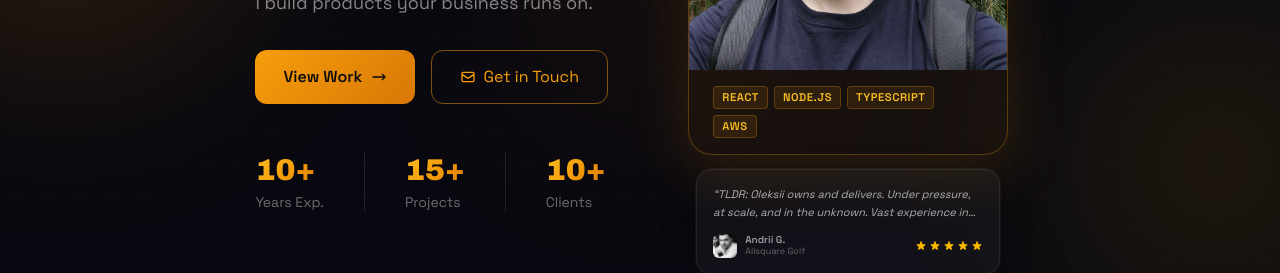
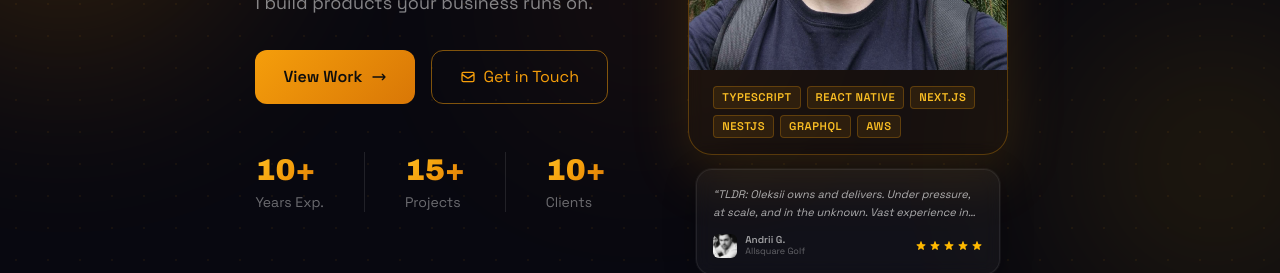
Before and after one commit to Cagyo/portfolio, a Next.js app: page / in a window 1280 px wide. Shown: the part 396-669 px from the top of the page. Built offline with nearby package versions, Linux system fonts and the light colour scheme; no server answers.

Commit message:
chore(skills): use skills for hero from app-wide list

```diff
--- a/app/_home/skills/skills-data.ts
+++ b/app/_data/skills-data.ts
@@ -10,15 +10,15 @@ export type Skill = {
 }
 
 export const SKILLS: Skill[] = [
-  // Top 7 (highlighted)
+  // Top 6 (highlighted)
   { name: "TypeScript", cat: 3, top: true },
-  { name: "React", cat: 1, top: true },
+  { name: "React Native", cat: 1, top: true },
   { name: "Next.js", cat: 1, top: true },
-  { name: "Node.js", cat: 2, top: true },
-  { name: "PostgreSQL", cat: 4, top: true },
-  { name: "Docker", cat: 5, top: true },
+  { name: "NestJS", cat: 2, top: true },
+  { name: "GraphQL", cat: 2, top: true },
   { name: "AWS", cat: 6, top: true },
   // Frontend
+  { name: "React", cat: 1 },
   { name: "Vue.js", cat: 1 },
   { name: "Svelte", cat: 1 },
   { name: "Tailwind CSS", cat: 1 },
@@ -29,9 +29,9 @@ export const SKILLS: Skill[] = [
   { name: "Vite", cat: 1 },
   { name: "Webpack", cat: 1 },
   // Backend
+  { name: "Node.js", cat: 2 },
   { name: "Express", cat: 2 },
   { name: "Fastify", cat: 2 },
-  { name: "GraphQL", cat: 2 },
   { name: "REST APIs", cat: 2 },
   { name: "tRPC", cat: 2 },
   { name: "WebSockets", cat: 2 },
@@ -44,12 +44,14 @@ export const SKILLS: Skill[] = [
   { name: "Rust", cat: 3 },
   { name: "SQL", cat: 3 },
   // Database
+  { name: "PostgreSQL", cat: 4 },
   { name: "MongoDB", cat: 4 },
   { name: "MySQL", cat: 4 },
   { name: "Supabase", cat: 4 },
   { name: "Drizzle ORM", cat: 4 },
   { name: "SQLite", cat: 4 },
   // DevOps
+  { name: "Docker", cat: 5 },
   { name: "Kubernetes", cat: 5 },
   { name: "GitHub Actions", cat: 5 },
   { name: "Terraform", cat: 5 },
--- a/app/_home/hero/PhotoCard.tsx
+++ b/app/_home/hero/PhotoCard.tsx
@@ -2,13 +2,14 @@ import Image from "next/image";
 import styles from "./PhotoCard.module.css";
 import { Tag } from "../../_components/tag/Tag";
 import { TestimonialSnippet, type SnippetTestimonial } from "../recommendations/TestimonialSnippet";
+import { SKILLS } from "../../_data/skills-data";
 
 type PhotoCardProps = {
   availableLabel: string;
   testimonial?: SnippetTestimonial;
 };
 
-const TAGS = ["React", "Node.js", "TypeScript", "AWS"];
+const TOP_SKILL_NAMES = SKILLS.filter((skill) => skill.top).map((skill) => skill.name);
 
 export function PhotoCard({ availableLabel, testimonial }: PhotoCardProps) {
   return (
@@ -37,7 +38,7 @@ export function PhotoCard({ availableLabel, testimonial }: PhotoCardProps) {
 
         {/* Tags */}
         <div className="px-6 py-4 flex flex-wrap gap-1.5">
-          {TAGS.map((tag) => (
+          {TOP_SKILL_NAMES.map((tag) => (
             <Tag key={tag}>{tag}</Tag>
           ))}
         </div>
--- a/app/_home/skills/SkillFilterTabs.tsx
+++ b/app/_home/skills/SkillFilterTabs.tsx
@@ -1,7 +1,7 @@
 "use client";
 
 import { useTranslations } from "next-intl";
-import { CATEGORIES } from "./skills-data";
+import { CATEGORIES } from "../../_data/skills-data";
 import styles from "./SkillFilterTabs.module.css";
 
 type SkillFilterTabsProps = {
--- a/app/_home/skills/SkillsSection.tsx
+++ b/app/_home/skills/SkillsSection.tsx
@@ -9,7 +9,7 @@ import { SearchInput } from "../../_components/SearchInput";
 import { SectionHeader } from "../../_components/SectionHeader";
 import { SkillChip } from "./SkillChip";
 import { SkillFilterTabs } from "./SkillFilterTabs";
-import { CATEGORIES, SKILLS } from "./skills-data";
+import { CATEGORIES, SKILLS } from "../../_data/skills-data";
 import styles from "./SkillsSection.module.css";
 
 const INITIAL_REST = 10;
```
